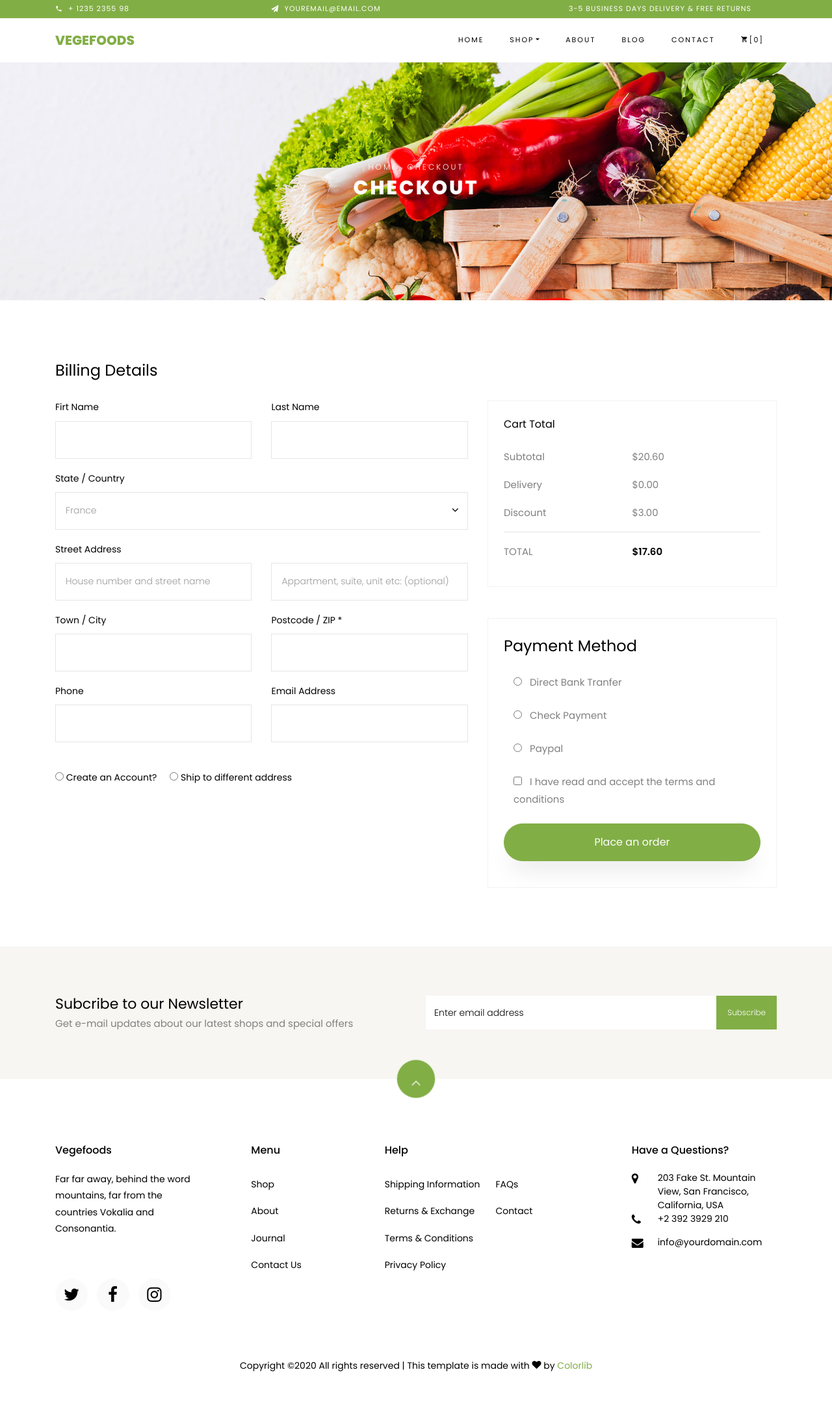
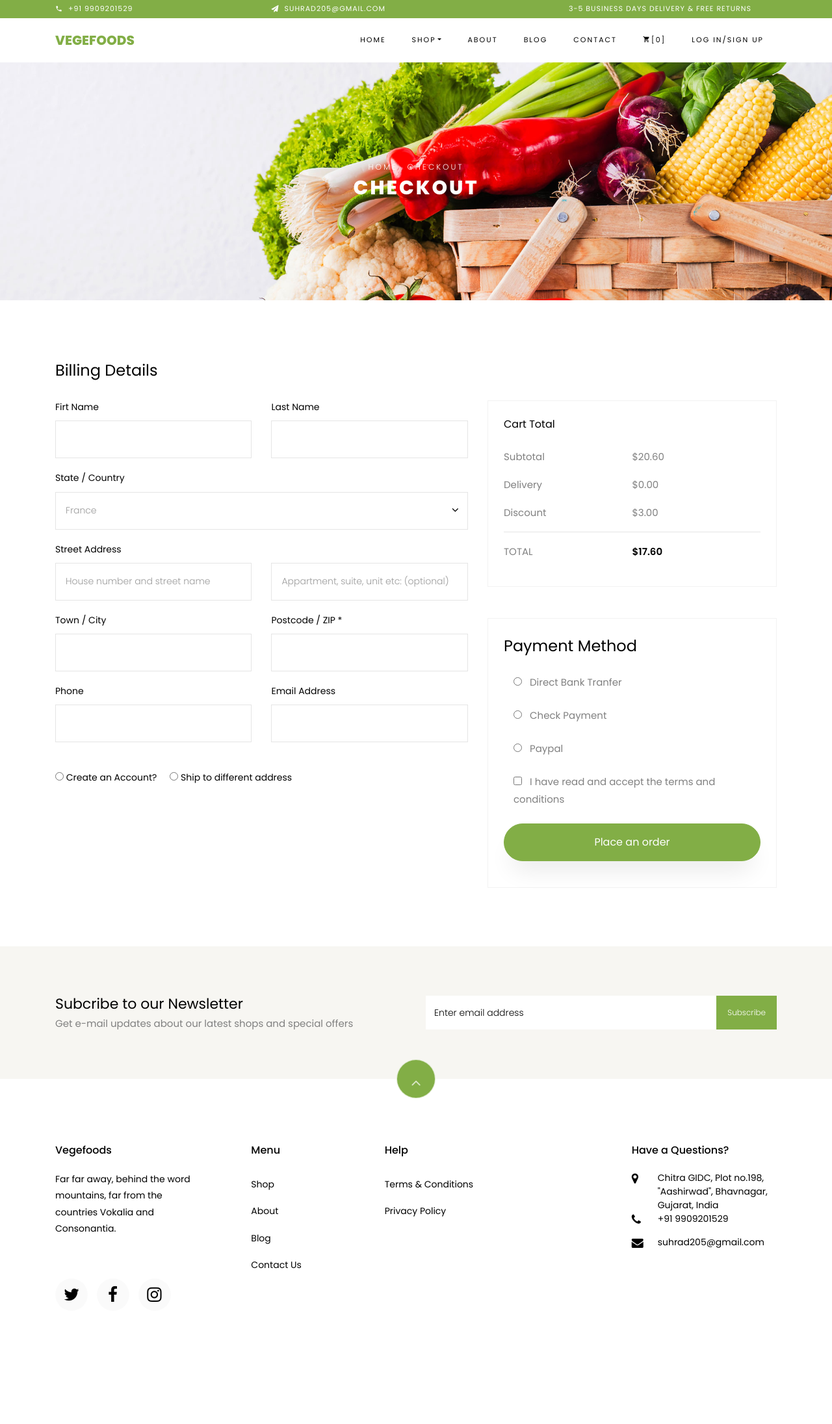
Before and after one commit to KOUTILYA-BHATT/WebDevelopment-Project, a PHP site: page /checkout.php in a window 1280 px wide. Shown: the top 2191 px of the page at 65% size. Before the commit the page ends 2110 px from the top, so only its background shows below. Run offline with PHP 8.4, Linux system fonts and the light colour scheme; some libraries are stand-ins or nearby versions; some web fonts are replaced.

Commit message:
Update checkout.php

```diff
--- a/checkout.php
+++ b/checkout.php
@@ -29,57 +29,9 @@
     <link rel="stylesheet" href="css/style.css">
   </head>
   <body class="goto-here">
-		<div class="py-1 bg-primary">
-    	<div class="container">
-    		<div class="row no-gutters d-flex align-items-start align-items-center px-md-0">
-	    		<div class="col-lg-12 d-block">
-		    		<div class="row d-flex">
-		    			<div class="col-md pr-4 d-flex topper align-items-center">
-					    	<div class="icon mr-2 d-flex justify-content-center align-items-center"><span class="icon-phone2"></span></div>
-						    <span class="text">+ 1235 2355 98</span>
-					    </div>
-					    <div class="col-md pr-4 d-flex topper align-items-center">
-					    	<div class="icon mr-2 d-flex justify-content-center align-items-center"><span class="icon-paper-plane"></span></div>
-						    <span class="text">youremail@email.com</span>
-					    </div>
-					    <div class="col-md-5 pr-4 d-flex topper align-items-center text-lg-right">
-						    <span class="text">3-5 Business days delivery &amp; Free Returns</span>
-					    </div>
-				    </div>
-			    </div>
-		    </div>
-		  </div>
-    </div>
-    <nav class="navbar navbar-expand-lg navbar-dark ftco_navbar bg-dark ftco-navbar-light" id="ftco-navbar">
-	    <div class="container">
-	      <a class="navbar-brand" href="index.php">Vegefoods</a>
-	      <button class="navbar-toggler" type="button" data-toggle="collapse" data-target="#ftco-nav" aria-controls="ftco-nav" aria-expanded="false" aria-label="Toggle navigation">
-	        <span class="oi oi-menu"></span> Menu
-	      </button>
-
-	      <div class="collapse navbar-collapse" id="ftco-nav">
-	        <ul class="navbar-nav ml-auto">
-	          <li class="nav-item"><a href="index.php" class="nav-link">Home</a></li>
-	          <li class="nav-item active dropdown">
-              <a class="nav-link dropdown-toggle" href="#" id="dropdown04" data-toggle="dropdown" aria-haspopup="true" aria-expanded="false">Shop</a>
-              <div class="dropdown-menu" aria-labelledby="dropdown04">
-              	<a class="dropdown-item" href="shop.php">Shop</a>
-              	<a class="dropdown-item" href="wishlist.php">Wishlist</a>
-                <a class="dropdown-item" href="product-single.php">Single Product</a>
-                <a class="dropdown-item" href="cart.php">Cart</a>
-                <a class="dropdown-item" href="checkout.php">Checkout</a>
-              </div>
-            </li>
-	          <li class="nav-item"><a href="about.php" class="nav-link">About</a></li>
-	          <li class="nav-item"><a href="blog.php" class="nav-link">Blog</a></li>
-	          <li class="nav-item"><a href="contact.php" class="nav-link">Contact</a></li>
-	          <li class="nav-item cta cta-colored"><a href="cart.php" class="nav-link"><span class="icon-shopping_cart"></span>[0]</a></li>
-
-	        </ul>
-	      </div>
-	    </div>
-	  </nav>
-    <!-- END nav -->
+    <?php
+      include "navbar.php";
+     ?>
 
     <div class="hero-wrap hero-bread" style="background-image: url('images/bg_1.jpg');">
       <div class="container">
@@ -260,68 +212,9 @@
         </div>
       </div>
     </section>
-    <footer class="ftco-footer ftco-section">
-      <div class="container">
-      	<div class="row">
-      		<div class="mouse">
-						<a href="#" class="mouse-icon">
-							<div class="mouse-wheel"><span class="ion-ios-arrow-up"></span></div>
-						</a>
-					</div>
-      	</div>
-        <div class="row mb-5">
-          <div class="col-md">
-            <div class="ftco-footer-widget mb-4">
-              <h2 class="ftco-heading-2">Vegefoods</h2>
-              <p>Far far away, behind the word mountains, far from the countries Vokalia and Consonantia.</p>
-              <ul class="ftco-footer-social list-unstyled float-md-left float-lft mt-5">
-                <li class="ftco-animate"><a href="#"><span class="icon-twitter"></span></a></li>
-                <li class="ftco-animate"><a href="#"><span class="icon-facebook"></span></a></li>
-                <li class="ftco-animate"><a href="#"><span class="icon-instagram"></span></a></li>
-              </ul>
-            </div>
-          </div>
-          <div class="col-md">
-            <div class="ftco-footer-widget mb-4 ml-md-5">
-              <h2 class="ftco-heading-2">Menu</h2>
-              <ul class="list-unstyled">
-                <li><a href="#" class="py-2 d-block">Shop</a></li>
-                <li><a href="#" class="py-2 d-block">About</a></li>
-                <li><a href="#" class="py-2 d-block">Journal</a></li>
-                <li><a href="#" class="py-2 d-block">Contact Us</a></li>
-              </ul>
-            </div>
-          </div>
-          <div class="col-md-4">
-             <div class="ftco-footer-widget mb-4">
-              <h2 class="ftco-heading-2">Help</h2>
-              <div class="d-flex">
-	              <ul class="list-unstyled mr-l-5 pr-l-3 mr-4">
-	                <li><a href="#" class="py-2 d-block">Shipping Information</a></li>
-	                <li><a href="#" class="py-2 d-block">Returns &amp; Exchange</a></li>
-	                <li><a href="#" class="py-2 d-block">Terms &amp; Conditions</a></li>
-	                <li><a href="#" class="py-2 d-block">Privacy Policy</a></li>
-	              </ul>
-	              <ul class="list-unstyled">
-	                <li><a href="#" class="py-2 d-block">FAQs</a></li>
-	                <li><a href="#" class="py-2 d-block">Contact</a></li>
-	              </ul>
-	            </div>
-            </div>
-          </div>
-          <div class="col-md">
-            <div class="ftco-footer-widget mb-4">
-            	<h2 class="ftco-heading-2">Have a Questions?</h2>
-            	<div class="block-23 mb-3">
-	              <ul>
-	                <li><span class="icon icon-map-marker"></span><span class="text">203 Fake St. Mountain View, San Francisco, California, USA</span></li>
-	                <li><a href="#"><span class="icon icon-phone"></span><span class="text">+2 392 3929 210</span></a></li>
-	                <li><a href="#"><span class="icon icon-envelope"></span><span class="text">info@yourdomain.com</span></a></li>
-	              </ul>
-	            </div>
-            </div>
-          </div>
-        </div>
+    <?php
+      include "footer.php";
+     ?>
         <div class="row">
           <div class="col-md-12 text-center">
 
```
